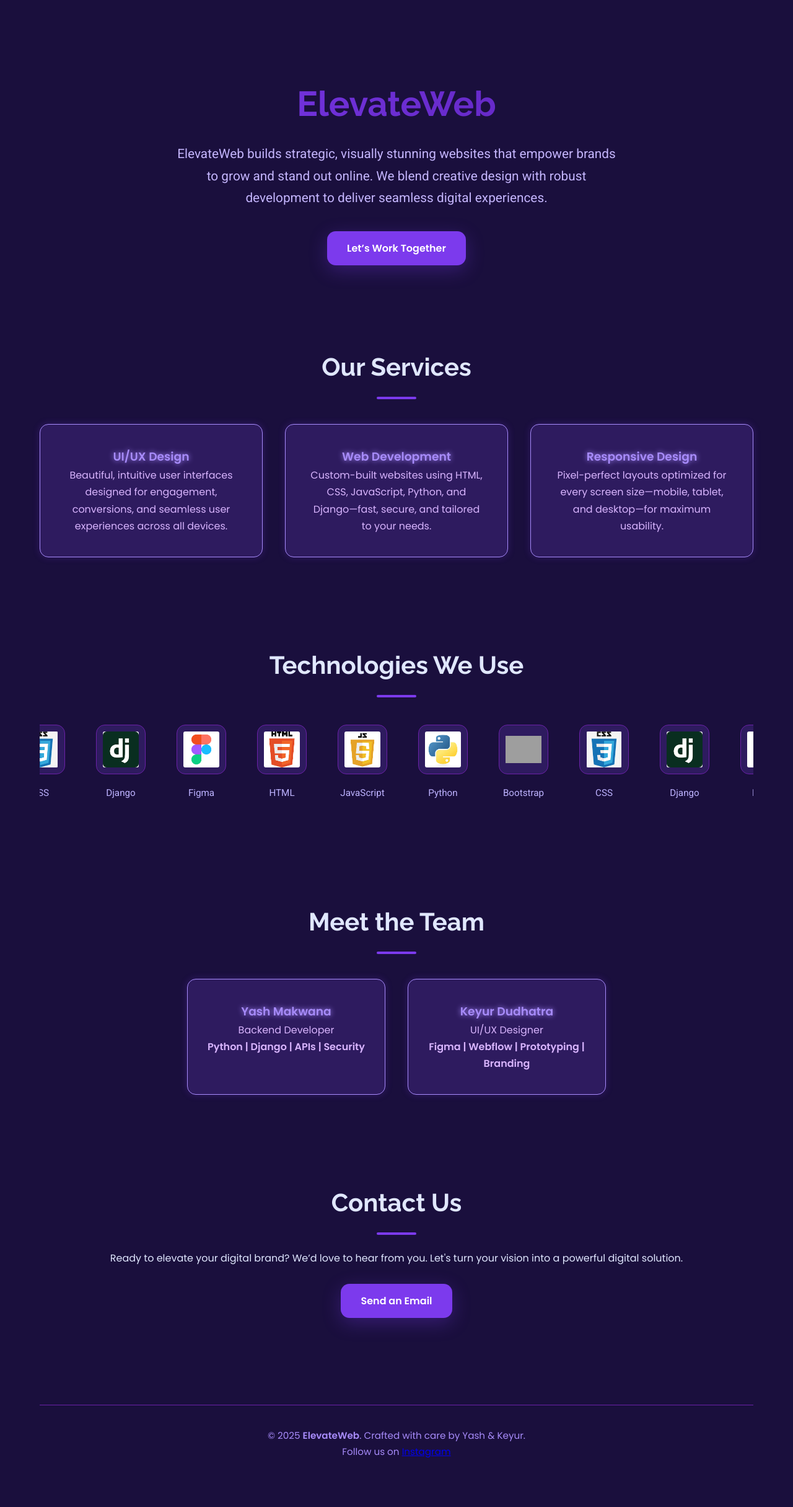
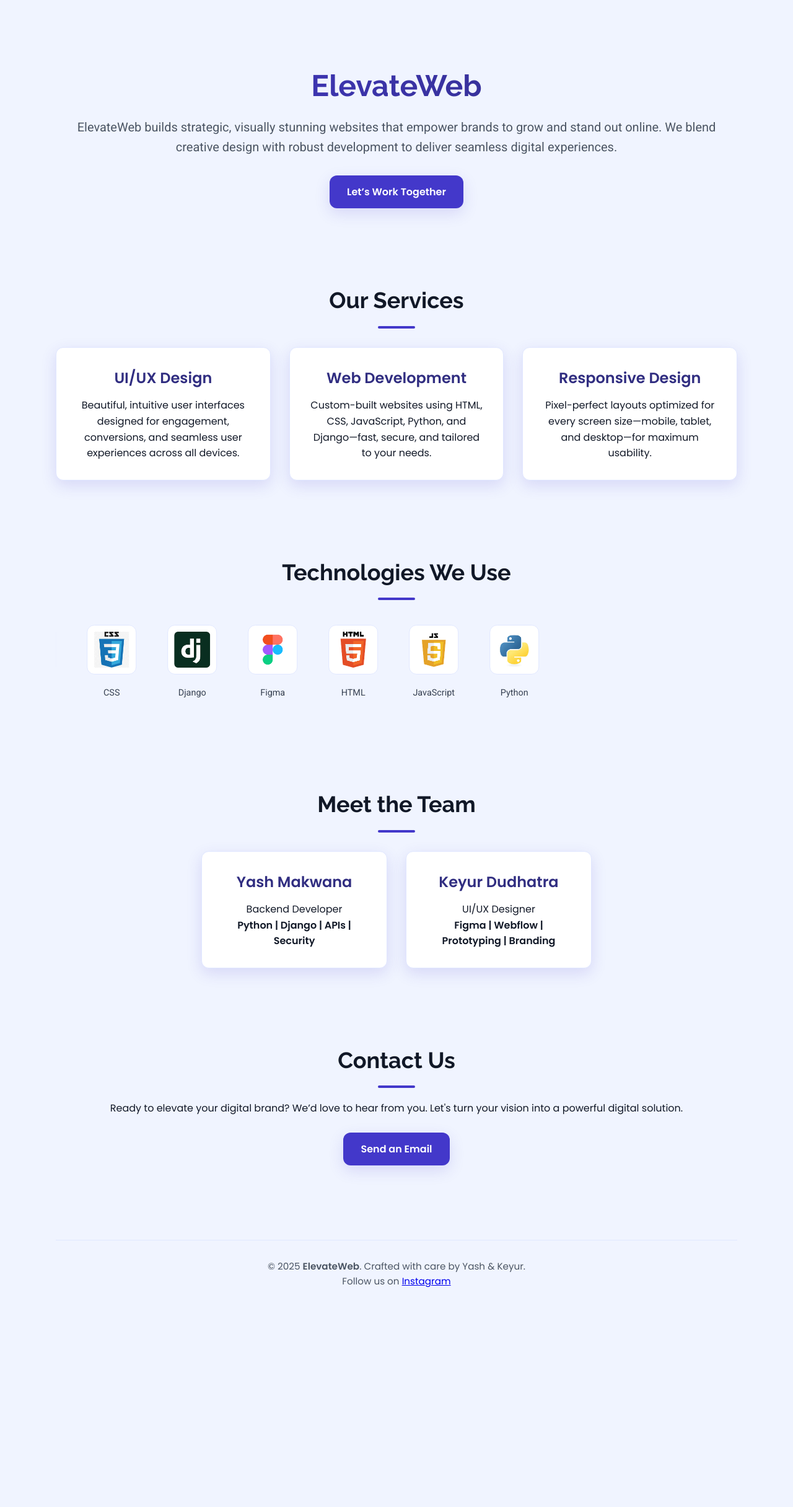
Before and after one commit to Keyurpatel0359/ElevateWeb, a PHP site: page / in a window 1280 px wide. Shown: the whole page at 62% size. After the commit the page ends 2076 px from the top, so only its background shows below. Run offline with PHP 8.4, Linux system fonts and the light colour scheme; grey boxes are pictures that could not be loaded.

Commit message:
style.css

```diff
--- a/style.css
+++ b/style.css
@@ -1,24 +1,22 @@
 /* VARIABLES */
 :root {
-  --primary: #7C3AED;          /* Bright Purple */
-  --primary-dark: #5B21B6;     /* Dark Purple */
-  --accent: #E0E7FF;           /* Light Purple Text */
-  --background: #1A0F3D;       /* Very Dark Purple Background */
-  --surface: #2E1B5F;          /* Dark Purple Card Background */
-  --border: #6B21A8;           /* Medium Purple Border */
+  --primary: #4338CA;
+  --primary-dark: #312E81;
+  --accent: #111827;
+  --background: #F0F4FF;
+  --surface: #FFFFFF;
+  --border: #E0E7FF;
 
   --font-primary: 'Poppins', sans-serif;
   --font-secondary: 'Roboto', sans-serif;
   --font-display: 'Raleway', sans-serif;
 
-  --radius: 14px;
-  --shadow: 0 8px 30px rgba(124, 58, 237, 0.3);
+  --radius: 12px;
+  --shadow: 0 8px 24px rgba(67, 56, 202, 0.15);
 }
 
 /* RESET */
-*,
-*::before,
-*::after {
+* {
   margin: 0;
   padding: 0;
   box-sizing: border-box;
@@ -27,58 +25,49 @@
 
 html {
   scroll-behavior: smooth;
-  font-size: 16px;
 }
 
 body {
   font-family: var(--font-primary);
   background: var(--background);
   color: var(--accent);
-  line-height: 1.7;
-  font-size: 1rem;
-  -webkit-font-smoothing: antialiased;
-  -moz-osx-font-smoothing: grayscale;
-  min-height: 100vh;
+  line-height: 1.6;
 }
 
 .container {
   width: 100%;
-  max-width: 1200px;
+  max-width: 1140px;
   margin: 0 auto;
-  padding: 40px 24px;
+  padding: 40px 20px;
 }
 
 header {
   text-align: center;
-  padding: 80px 20px 60px;
-  user-select: none;
+  padding: 60px 20px;
 }
 
 h1 {
-  font-size: clamp(2.75rem, 5vw, 3.5rem);
+  font-size: clamp(2.5rem, 5vw, 3rem);
   font-family: var(--font-display);
   background: linear-gradient(90deg, var(--primary), var(--primary-dark));
   -webkit-background-clip: text;
   color: transparent;
   background-clip: text;
   -webkit-text-fill-color: transparent;
-  margin-bottom: 16px;
+  margin-bottom: 12px;
 }
 
 .subtitle {
-  font-size: clamp(1.05rem, 2.5vw, 1.3rem);
+  font-size: clamp(1rem, 2.5vw, 1.25rem);
   font-family: var(--font-secondary);
-  color: #C4B5FD; /* lighter purple */
-  margin-bottom: 36px;
-  max-width: 720px;
-  margin-left: auto;
-  margin-right: auto;
+  color: #4B5563;
+  margin-bottom: 30px;
 }
 
 .button {
   background: var(--primary);
   color: #fff;
-  padding: 14px 32px;
+  padding: 14px 28px;
   border: none;
   border-radius: var(--radius);
   text-decoration: none;
@@ -86,27 +75,25 @@
   display: inline-block;
   box-shadow: var(--shadow);
   cursor: pointer;
-  font-size: 1rem;
-  user-select: none;
-  transition: background-color 0.3s ease, box-shadow 0.3s ease;
+  transition: background 0.3s ease, box-shadow 0.3s ease;
 }
 
 .button:hover,
 .button:focus {
   background: var(--primary-dark);
-  box-shadow: 0 0 16px var(--primary-dark);
+  box-shadow: 0 0 10px var(--primary-dark);
   outline: none;
 }
 
 .section {
-  padding: 70px 0;
+  padding: 60px 0;
   text-align: center;
 }
 
 .grid {
   display: grid;
-  gap: 36px;
-  margin-top: 40px;
+  gap: 30px;
+  margin-top: 30px;
 }
 
 @media (min-width: 768px) {
@@ -126,120 +113,105 @@
   justify-content: center;
   align-items: stretch;
   flex-wrap: wrap;
-  gap: 36px;
-  margin-top: 40px;
+  gap: 30px;
+  margin-top: 30px;
 }
 
 .team-grid .card {
-  width: 320px;
+  width: 300px;
 }
 
-/* Neon Card Styles */
 .card {
   background: var(--surface);
-  border: 1px solid #A78BFA; /* lighter purple border */
-  padding: 36px 28px;
+  border: 1px solid var(--border);
+  padding: 30px;
   border-radius: var(--radius);
-  box-shadow: 0 0 12px rgba(124, 58, 237, 0.25);
+  box-shadow: var(--shadow);
   text-align: center;
   transition: transform 0.3s ease, box-shadow 0.3s ease;
-  cursor: default;
-  user-select: none;
-  color: var(--accent);
 }
 
-.card:hover,
-.card:focus-within {
-  transform: translateY(-10px);
-  box-shadow:
-    0 0 8px #7C3AED,
-    0 0 16px #9333EA,
-    0 0 24px #A78BFA,
-    0 0 40px #C4B5FD;
-  outline: none;
-}
-
-.card h3 {
-  color: #A78BFA;
-  text-shadow: 0 0 8px #A78BFA;
+.card:hover {
+  transform: translateY(-8px);
+  box-shadow: 0 12px 28px rgba(67, 56, 202, 0.25);
 }
 
 .card p {
   max-width: 280px;
   margin: 0 auto;
-  color: #D8B4FE;
-  font-size: 1rem;
 }
 
 h2 {
-  font-size: clamp(1.9rem, 4vw, 2.5rem);
-  margin-bottom: 24px;
+  font-size: clamp(1.75rem, 4vw, 2.25rem);
+  margin-bottom: 20px;
   font-family: var(--font-display);
   position: relative;
-  color: var(--accent);
 }
 
 h2::after {
   content: '';
   display: block;
-  width: 64px;
+  width: 60px;
   height: 4px;
   background: var(--primary);
-  margin: 14px auto 0;
+  margin: 12px auto 0;
   border-radius: 2px;
 }
 
+h3 {
+  font-size: clamp(1.25rem, 3vw, 1.5rem);
+  margin-bottom: 12px;
+  color: var(--primary-dark);
+}
+
 form {
-  max-width: 640px;
+  max-width: 600px;
   margin: 0 auto;
   background: var(--surface);
-  padding: 40px;
+  padding: 30px;
   border-radius: var(--radius);
-  box-shadow: 0 0 20px rgba(124, 58, 237, 0.25);
+  box-shadow: var(--shadow);
   text-align: left;
-  color: var(--accent);
 }
 
 label {
   display: block;
-  margin-bottom: 10px;
+  margin-bottom: 8px;
   font-weight: 600;
-  font-size: 0.95rem;
 }
 
 input,
 textarea {
   width: 100%;
-  padding: 14px 18px;
-  margin-bottom: 24px;
+  padding: 12px 16px;
+  margin-bottom: 20px;
   border: 1.5px solid var(--border);
   border-radius: var(--radius);
   font-family: var(--font-secondary);
   font-size: 1rem;
-  background: #3B256B;
+  background: #fff;
   color: var(--accent);
-  transition: border-color 0.3s ease, box-shadow 0.3s ease;
 }
 
 input::placeholder,
 textarea::placeholder {
-  color: #A78BFA;
+  color: #9CA3AF;
 }
 
 input:focus,
 textarea:focus {
   border-color: var(--primary);
   outline: none;
-  box-shadow: 0 0 8px var(--primary);
+  box-shadow: 0 0 5px var(--primary);
 }
 
 footer {
-  margin-top: 70px;
-  padding: 36px 20px;
+  margin-top: 60px;
+  padding: 30px;
   text-align: center;
   font-size: 0.95rem;
   border-top: 1px solid var(--border);
-  color: #A78BFA;
+  color: #4B5563;
 }
 
 a:focus {
@@ -249,34 +221,19 @@
 
 /* TECHNOLOGIES SCROLL SECTION */
 .skills-scroll {
-  overflow: hidden;
-  position: relative;
+  display: flex;
+  overflow-x: auto;
+  gap: 30px;
   padding: 20px 0;
-  width: 100%;
-}
-
-.skills-track {
-  display: flex;
-  gap: 30px;
-  animation: scroll-left 6s linear infinite;
-  padding: 0 0px;
-  width: max-content;
-}
-
-@keyframes scroll-left {
-  0% {
-    transform: translateX(20);
-  }
-  100% {
-    transform: translateX(-100%);
-  }
+  scroll-snap-type: x mandatory;
+  -webkit-overflow-scrolling: touch;
+  justify-content: start;
 }
 
 .skill-item {
   flex: 0 0 auto;
-  min-width: 100px;
+  scroll-snap-align: center;
   text-align: center;
-  cursor: default;
 }
 
 .skill-item img {
@@ -290,59 +247,105 @@
   transition: transform 0.3s ease, box-shadow 0.3s ease, border-color 0.3s ease;
 }
 
-.skill-item img:hover,
-.skill-item img:focus {
+.skill-item img:hover {
   transform: scale(1.15);
-  box-shadow: 0 8px 20px rgba(124, 58, 237, 0.15);
+  box-shadow: 0 8px 20px rgba(67, 56, 202, 0.15);
   border-color: var(--primary);
-  outline: none;
 }
 
 .skill-item span {
   margin-top: 10px;
   display: block;
-  font-size: 0.95rem;
+  font-size: 0.9rem;
   font-family: var(--font-secondary);
-  color: #BDB2FF;
-  user-select: none;
+  color: #374151;
+}
+/* Additional styles for continuous horizontal scrolling of technologies */
+
+.skills-scroll {
+  overflow: hidden; /* Hide scrollbar */
+  position: relative;
 }
 
-/* Responsive */
-@media (max-width: 768px) {
-  .skills-track {
-    gap: 20px;
+.skills-track {
+  display: flex;
+  gap: 30px;
+  animation: scroll-left 10s linear infinite;
+  padding-left: 10px;
+  padding-right: 10px;
+}
+
+@keyframes scroll-left {
+  0% {
+    transform: translateX(0);
   }
-  .skill-item {
-    min-width: 80px;
-  }
-  .skill-item img {
-    width: 60px;
-    height: 60px;
-  }
-  .skill-item span {
-    font-size: 0.85rem;
+  100% {
+    transform: translateX(-100%);
   }
 }
 
-/* Button inside form */
-form .button {
-  display: block;
-  margin: 0 auto;
-  font-family: var(--font-secondary);
-  font-size: 1rem;
-  padding: 14px 32px;
-  background: var(--primary);
-  color: white;
-  border: none;
-  border-radius: var(--radius);
-  cursor: pointer;
-  box-shadow: 0 0 12px var(--primary);
-  transition: background-color 0.3s ease, box-shadow 0.3s ease;
+.skill-item {
+  flex: 0 0 100px; /* Fixed width for perfect looping */
+  text-align: center;
 }
 
-form .button:hover,
-form .button:focus {
-  background: var(--primary-dark);
-  box-shadow: 0 0 16px var(--primary-dark);
-  outline: none;
+/* Optional: maintain your existing skill-item img styles */
+
+.skill-item img {
+  width: 80px;
+  height: 80px;
+  object-fit: contain;
+  background: var(--surface);
+  border: 1px solid var(--border);
+  border-radius: var(--radius);
+  padding: 10px;
+  transition: transform 0.3s ease, box-shadow 0.3s ease, border-color 0.3s ease;
 }
+
+.skill-item img:hover {
+  transform: scale(1.15);
+  box-shadow: 0 8px 20px rgba(67, 56, 202, 0.15);
+  border-color: var(--primary);
+}
+
+.skill-item span {
+  margin-top: 10px;
+  display: block;
+  font-size: 0.9rem;
+  font-family: var(--font-secondary);
+  color: #374151;
+}
+
+form .button {
+  display:block;
+  margin:0 auto;
+  font-family: var(--font-secondary);
+}
+
+/* Review System Styles */
+#review-form {
+  display: flex;
+  flex-direction: column;
+  gap: 10px;
+  max-width: 500px;
+  margin-bottom: 30px;
+}
+#review-form input,
+#review-form select,
+#review-form textarea {
+  padding: 10px;
+  border-radius: 6px;
+  border: 1px solid #ccc;
+  font-family: inherit;
+}
+.review-list .card {
+  margin-bottom: 15px;
+  padding: 15px;
+  background-color: #f9f9f9;
+  border-left: 4px solid #007acc;
+}
+.review-list h3 span {
+  font-weight: normal;
+  font-size: 0.9em;
+  color: #555;
+}
```
